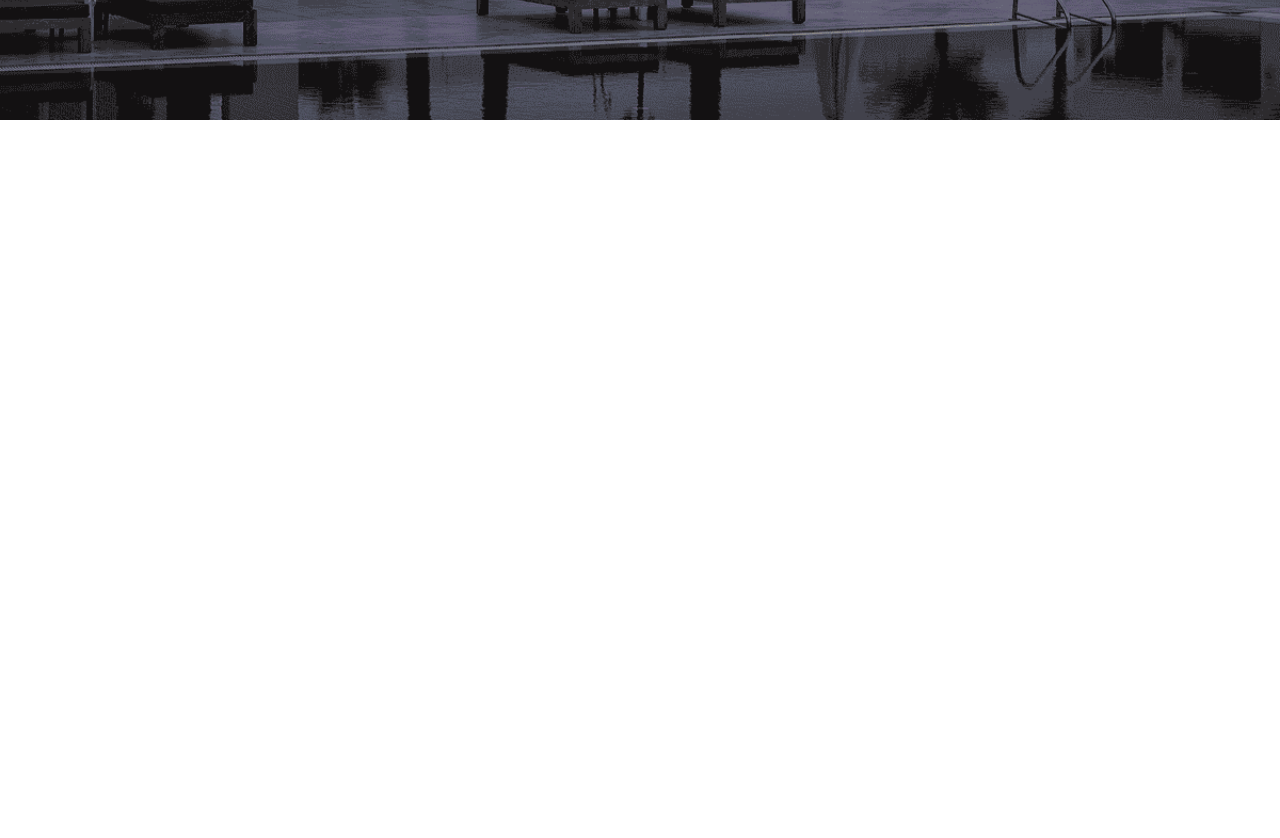
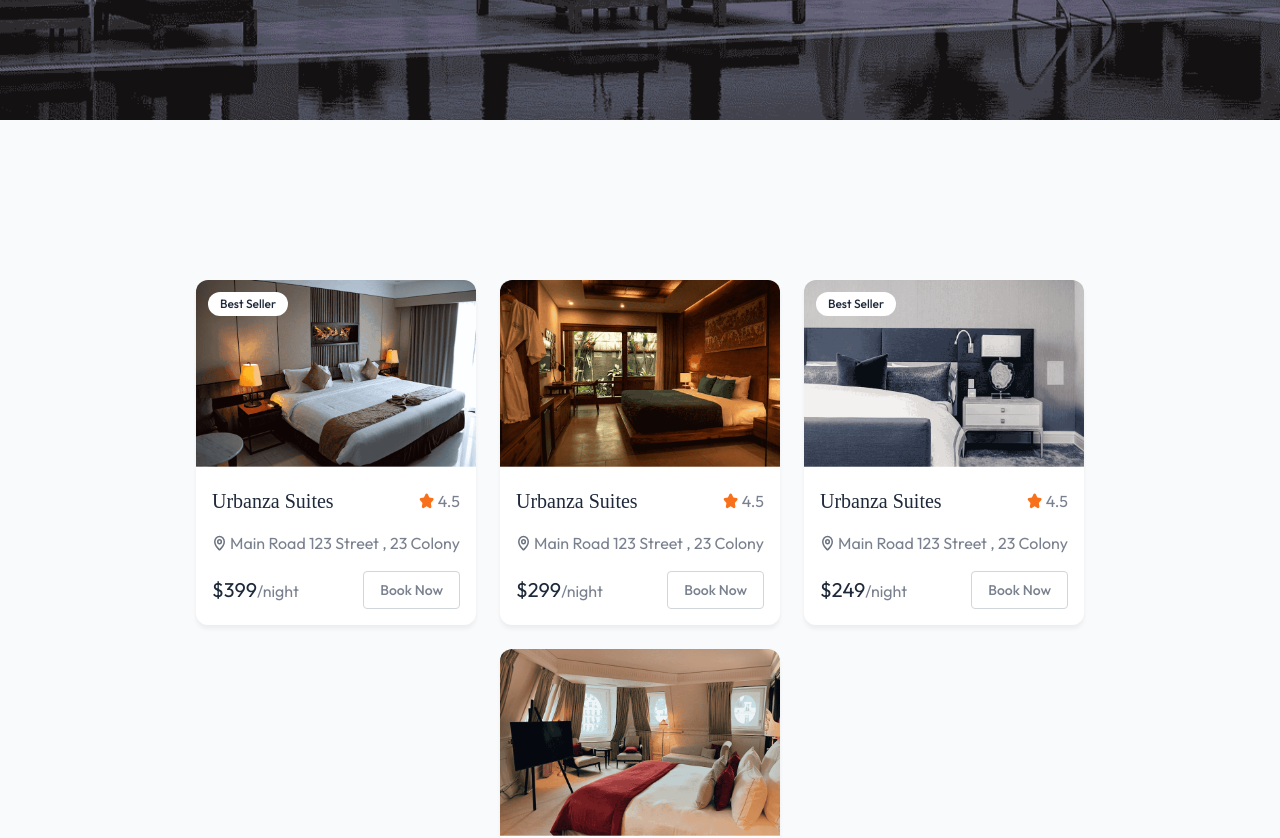
Before and after one commit to pagarwal884/Hotel_Booking_Frontend, a React (Vite) app: page / in a window 1280 px wide. Shown: the part 680-1518 px from the top of the page. Before the commit the page ends 800 px from the top, so only its background shows below. Built offline with nearby package versions, Linux system fonts and the light colour scheme; no server answers; a web font is replaced by a local one.

Commit message:
Added Feature sectiona dn Hotel card to my web

```diff
--- /dev/null
+++ b/src/components/FeatureDestination.jsx
@@ -0,0 +1,17 @@
+import React from 'react'
+import { roomsDummyData } from '../assets/assets'
+import HotelCard from './HotelCard'
+
+const FeatureDestination = () => {
+    return (
+        <div className='flex flex-col items-center px-6 md:px-16 lg:px-24 bg-slate-50 py-20'>
+            <div className='flex flex-wrap items-center justify-center gap-6 mt-20'>
+                {roomsDummyData.slice(0,4).map((room, index) => (
+                    <HotelCard key={room._id} room={room} index={index}/>
+                ))}
+            </div>
+        </div>
+    )
+}
+
+export default FeatureDestination
--- /dev/null
+++ b/src/components/HotelCard.jsx
@@ -0,0 +1,34 @@
+import React from 'react'
+import { Link } from 'react-router-dom'
+import { assets } from '../assets/assets'
+
+const HotelCard = ({ room, index }) => {
+    return (
+        <Link to={'rooms/' + room._id} onClick={() => scrollY(0, 0)} key={room._id} className='relative max-w-70 w-full rounded-xl overflow-hidden bg-white text-gray-500/90 shadow-[0px_4px_4px_rgba(0,0,0,0.05)]'>
+            <img src={room.images[0]} alt=""  />
+            {index % 2 === 0 && <p className='px-3 py-1 absolute top-3 left-3 text-xs bg-white text-gray-800 font-medium rounded-full'>Best Seller</p>}
+            <div className='p-4 pt-5 '>
+                <div className='flex items-center justify-between'>
+                    <p className='font-playfair text-xl font-medium text-gray-800'>{room.hotel.name}</p>
+                    <div className='flex items-center gap-1'>
+                        <img src={assets.starIconFilled} alt="" /> 4.5
+                    </div>
+                </div>
+                <div className="flex items-center justify-between mt-4">
+                    <img src={assets.locationIcon} alt="" />
+                    <span>{room.hotel.address}</span>
+                </div>
+                <div className='flex items-center justify-between mt-4'>
+                    <p>
+                        <span className='text-xl text-gray-800'>${room.pricePerNight}</span>/night
+                    </p>
+                    <button className='px-4 py-2 text-sm font-medium border border-gray-300 rounded hover:bg-gray-50 transition-all cursor-pointer'>
+                        Book Now
+                    </button>
+                </div>
+            </div>
+        </Link>
+    )
+}
+
+export default HotelCard
--- a/src/components/Navbar.jsx
+++ b/src/components/Navbar.jsx
@@ -1,9 +1,9 @@
-import React from "react";
 import { Link, useLocation, useNavigate } from "react-router-dom";
 import { assets } from "../assets/assets.js";
 import { useClerk, useUser, UserButton } from "@clerk/clerk-react";
+import { useState, useEffect } from "react";
 
-const BookIcon = ()=>(
+const BookIcon = () => (
     <svg className="w-4 h-4 text-gray-700" aria-hidden="true" xmlns="http://www.w3.org/2000/svg" width="24" height="24" fill="none" viewBox="0 0 24 24">
         <path stroke="currentColor" strokeLinecap="round" strokeLinejoin="round" strokeWidth="2" d="M5 19V4a1 1 0 0 1 1-1h12a1 1 0 0 1 1 1v13H7a2 2 0 0 0-2 2Zm0 0a2 2 0 0 0 2 2h12M9 3v14m7 0v4" />
     </svg>
@@ -18,29 +18,36 @@ const Navbar = () => {
         { name: "About", path: "/" },
     ];
 
-    const [isScrolled, setIsScrolled] = React.useState(false);
-    const [isMenuOpen, setIsMenuOpen] = React.useState(false);
+    const [isScrolled, setIsScrolled] = useState(false);
+    const [isMenuOpen, setIsMenuOpen] = useState(false);
 
     const { openSignIn } = useClerk();
-    const {user} = useUser()
+    const { user } = useUser()
 
     const navigate = useNavigate()
     const location = useLocation()
 
-    React.useEffect(() => {
+   useEffect(() => {
+    if (location.pathname !== "/") {
+        setIsScrolled(true);
+        return;
+    }
+
     const handleScroll = () => {
         setIsScrolled(window.scrollY > 10);
     };
 
+    // Set initial state
+    handleScroll();
+
     window.addEventListener("scroll", handleScroll);
 
     return () => window.removeEventListener("scroll", handleScroll);
-    }, []);
+}, [location.pathname]);
 
     return (
         <nav
-            className={`fixed top-0 left-0 w-full flex items-center justify-between px-4 md:px-16 lg:px-24 xl:px-32 transition-all duration-500 z-50 ${
-                isScrolled
+            className={`fixed top-0 left-0 w-full flex items-center justify-between px-4 md:px-16 lg:px-24 xl:px-32 transition-all duration-500 z-50 ${isScrolled
                     ? "bg-white/80 shadow-md text-gray-700 backdrop-blur-lg py-3 md:py-4"
                     : "py-4 md:py-6"
                 }`}
@@ -60,22 +67,22 @@ const Navbar = () => {
                     <Link
                         key={index}
                         to={link.path}
-                        className={`group flex flex-col gap-0.5 ${
-                            isScrolled ? "text-gray-700" : "text-white"
+                        className={`group flex flex-col gap-0.5 ${isScrolled ? "text-gray-700" : "text-white"
                             }`}
                     >
                         {link.name}
                         <div
-                            className={`${
-                                isScrolled ? "bg-gray-700" : "bg-white"
+                            className={`${isScrolled ? "bg-gray-700" : "bg-white"
                                 } h-0.5 w-0 group-hover:w-full transition-all duration-300`}
                         />
                     </Link>
                 ))}
 
                 <button
-                    className={`border px-4 py-1 text-sm font-light rounded-full cursor-pointer ${
-                        isScrolled ? "text-black" : "text-white"
+
+                    onClick={() => navigate('/owner')}
+
+                    className={`border px-4 py-1 text-sm font-light rounded-full cursor-pointer ${isScrolled ? "text-black" : "text-white"
                         }`}
                 >
                     Dashboard
@@ -87,22 +94,20 @@ const Navbar = () => {
                 <img
                     src={assets.searchIcon}
                     alt="Search"
-                    className={`h-7 ${
-                        isScrolled ? "invert" : ""
+                    className={`h-7 ${isScrolled ? "invert" : ""
                         } transition-all duration-500`}
                 />
 
                 {user ? (
                     <UserButton>
                         <UserButton.MenuItems>
-                            <UserButton.Action label="My Bookings" labelIcon={<BookIcon />} onClick={() => navigate('/my-booking')}/>
+                            <UserButton.Action label="My Bookings" labelIcon={<BookIcon />} onClick={() => navigate('/my-booking')} />
                         </UserButton.MenuItems>
                     </UserButton>
                 ) : (
                     <button
                         onClick={() => openSignIn()}
-                        className={`px-8 py-2.5 rounded-full ml-4 transition-all duration-500 ${
-                            isScrolled
+                        className={`px-8 py-2.5 rounded-full ml-4 transition-all duration-500 ${isScrolled
                                 ? "bg-black text-white"
                                 : "bg-white text-black"
                             }`}
@@ -113,21 +118,27 @@ const Navbar = () => {
             </div>
 
             {/* Mobile Menu Button */}
+
+
             <div className="flex items-center gap-3 md:hidden">
+                {user && <UserButton>
+                    <UserButton.MenuItems>
+                        <UserButton.Action label="My Bookings" labelIcon={<BookIcon />} onClick={() => navigate('/my-booking')} />
+                    </UserButton.MenuItems>
+                </UserButton>}
+
                 <img
                     src={assets.menuIcon}
                     alt="Menu"
                     onClick={() => setIsMenuOpen(true)}
-                    className={`h-4 cursor-pointer ${
-                        isScrolled ? "invert" : ""
+                    className={`h-4 cursor-pointer ${isScrolled ? "invert" : ""
                         }`}
                 />
             </div>
 
             {/* Mobile Menu */}
             <div
-                className={`fixed top-0 left-0 w-full h-screen bg-white text-base flex flex-col items-center justify-center gap-6 font-medium text-gray-800 transition-all duration-500 md:hidden ${
-                    isMenuOpen ? "translate-x-0" : "-translate-x-full"
+                className={`fixed top-0 left-0 w-full h-screen bg-white text-base flex flex-col items-center justify-center gap-6 font-medium text-gray-800 transition-all duration-500 md:hidden ${isMenuOpen ? "translate-x-0" : "-translate-x-full"
                     }`}
             >
                 <button
@@ -151,21 +162,14 @@ const Navbar = () => {
                     </Link>
                 ))}
 
-                <button className="border px-4 py-1 text-sm font-light rounded-full">
+                <button className="border px-4 py-1 text-sm font-light rounded-full" onClick={() => navigate('/owner')}>
                     Dashboard
                 </button>
 
-                {user ? (
-                    <UserButton>
-                        <UserButton.MenuItems>
-                            <UserButton.Action label="My Bookings" labelIcon={<BookIcon />} onClick={() => navigate('/my-booking')}/>
-                        </UserButton.MenuItems>
-                    </UserButton>
-                ) : (
+                {!user && (
                     <button
                         onClick={() => openSignIn()}
-                        className={`px-8 py-2.5 rounded-full ml-4 transition-all duration-500 ${
-                            isScrolled
+                        className={`px-8 py-2.5 rounded-full ml-4 transition-all duration-500 ${isScrolled
                                 ? "bg-black text-white"
                                 : "bg-white text-black"
                             }`}
--- a/src/pages/Home.jsx
+++ b/src/pages/Home.jsx
@@ -1,10 +1,12 @@
 import React from 'react'
 import Hero from '../components/Hero'
+import FeatureDestination from '../components/FeatureDestination'
 
 const Home = () => {
   return (
     <>
       <Hero />
+      <FeatureDestination />
     </>
   )
 }
```
Lines whose indentation alone changed are shown as unchanged.
